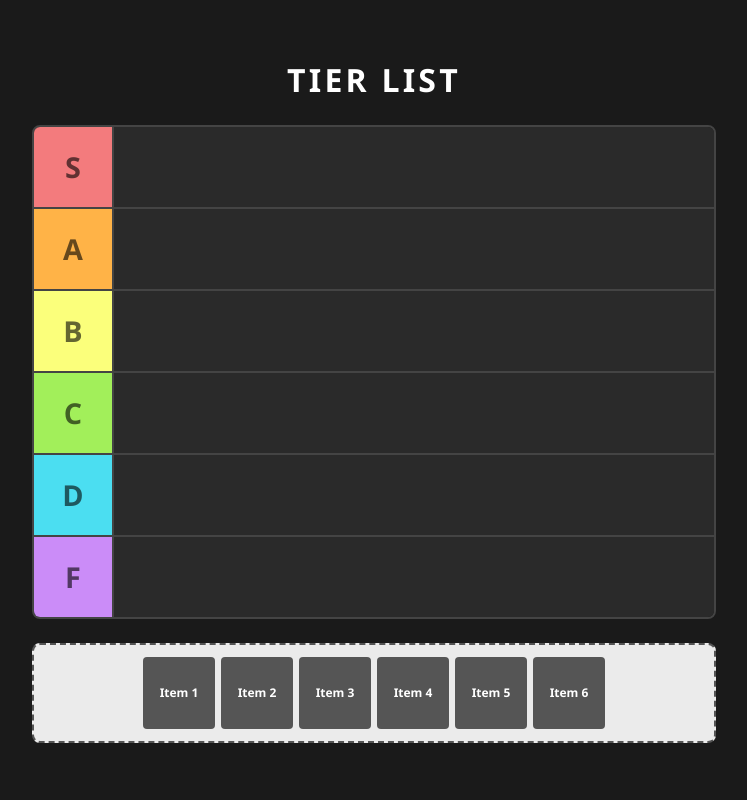
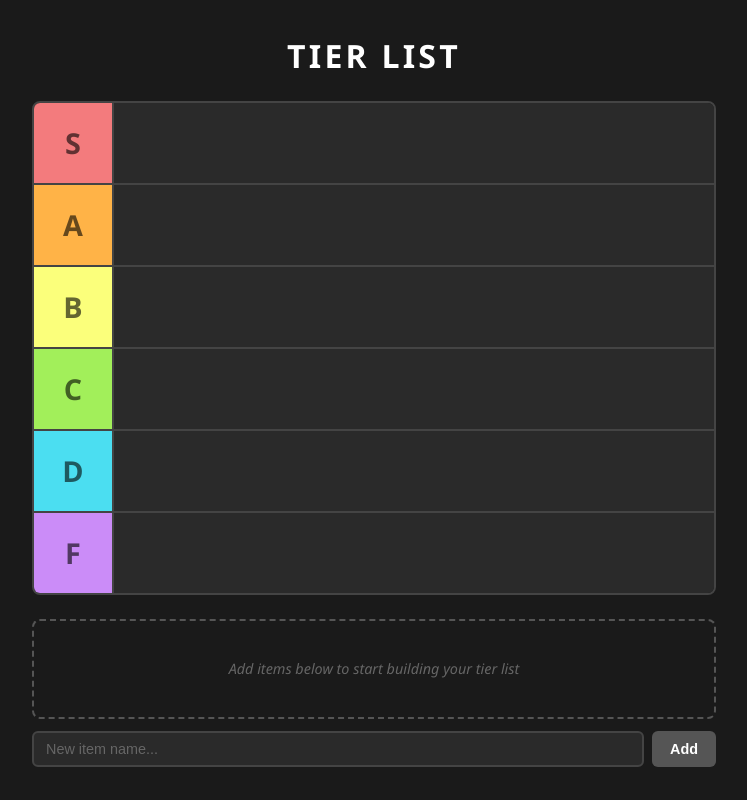
Before and after one commit to ishankgupta95/tier_list, a React (Vite) app: page / in a window 1280 px wide. Shown: the whole page, without its empty margins (266-1013 px from the left). Built offline with nearby package versions, Linux system fonts and the light colour scheme.

Commit message:
added functionality to remove items after they have been added. Default items are removed

```diff
--- a/src/App.css
+++ b/src/App.css
@@ -119,3 +119,79 @@ body {
 .draggable-item:active {
   cursor: grabbing;
 }
+
+.item-name {
+  width: 100%;
+  text-align: center;
+  word-break: break-word;
+}
+
+
+.item-delete-btn {
+  position: absolute;
+  top: 2px;
+  right: 2px;
+  width: 16px;
+  height: 16px;
+  display: none;
+  align-items: center;
+  justify-content: center;
+  background: rgba(0, 0, 0, 0.5);
+  color: #fff;
+  border: none;
+  border-radius: 50%;
+  font-size: 0.75rem;
+  line-height: 1;
+  cursor: pointer;
+  padding: 0;
+}
+
+.draggable-item:hover .item-delete-btn {
+  display: flex;
+}
+
+.item-delete-btn:hover {
+  background: #e53e3e;
+}
+
+.add-item-form {
+  display: flex;
+  gap: 8px;
+  margin-top: 12px;
+}
+
+.add-item-input {
+  flex: 1;
+  padding: 8px 12px;
+  border-radius: 6px;
+  border: 2px solid #444;
+  background-color: #2a2a2a;
+  color: #fff;
+  font-size: 0.9rem;
+  outline: none;
+  transition: border-color 0.15s ease;
+}
+
+.add-item-input:focus {
+  border-color: #888;
+}
+
+.add-item-input::placeholder {
+  color: #666;
+}
+
+.add-item-btn {
+  padding: 8px 18px;
+  border-radius: 6px;
+  border: none;
+  background-color: #555;
+  color: #fff;
+  font-size: 0.9rem;
+  font-weight: 600;
+  cursor: pointer;
+  transition: background-color 0.15s ease;
+}
+
+.add-item-btn:hover {
+  background-color: #777;
+}
--- a/src/App.tsx
+++ b/src/App.tsx
@@ -13,15 +13,18 @@ const TIER_CONFIG = [
   { id: 'F', tierLabel: 'F', color: '#cb8cf8' },
 ];
 
+type Item = { id: string; name: string; tier?: string };
+
 function App() {
-  const [items, setItems] = useState([
-    { id: '1', name: 'Item 1' },
-    { id: '2', name: 'Item 2' },
-    { id: '3', name: 'Item 3' },
-    { id: '4', name: 'Item 4' },
-    { id: '5', name: 'Item 5' },
-    { id: '6', name: 'Item 6' },
-  ]);
+  const [items, setItems] = useState<Item[]>([]);
+
+  function handleAddItem(name: string) {
+    setItems((prev) => [...prev, { id: crypto.randomUUID(), name }]);
+  }
+
+  function handleDeleteItem(id: string) {
+    setItems((prev) => prev.filter((item) => item.id !== id));
+  }
 
   function handleDragEnd(event: DragEndEvent) {
     const { active, over } = event;
@@ -45,11 +48,20 @@ function App() {
       <DndContext onDragEnd={handleDragEnd}>
         <div className="tier-list-container">
           {TIER_CONFIG.map((tier) => (
-            <TierList key={tier.id} tier={tier} items={items} />
+            <TierList
+              key={tier.id}
+              tier={tier}
+              items={items}
+              onDelete={handleDeleteItem}
+            />
           ))}
         </div>
         <div className="pool-container">
-          <ItemList items={items} />
+          <ItemList
+            items={items}
+            onAddItem={handleAddItem}
+            onDelete={handleDeleteItem}
+          />
         </div>
       </DndContext>
     </div>
--- a/src/components/DraggableItem.tsx
+++ b/src/components/DraggableItem.tsx
@@ -2,9 +2,10 @@ import { useDraggable } from "@dnd-kit/core";
 
 type Props = {
   item: { id: string; name: string };
+  onDelete: (id: string) => void;
 };
 
-export const DraggableItem = ({ item }: Props) => {
+export const DraggableItem = ({ item, onDelete }: Props) => {
   const { attributes, listeners, setNodeRef, transform, isDragging } = useDraggable({ id: item.id });
 
   return (
@@ -19,7 +20,15 @@ export const DraggableItem = ({ item }: Props) => {
         zIndex: isDragging ? 999 : undefined,
       }}
     >
-      {item.name}
+      <span className="item-name">{item.name}</span>
+      <button
+        className="item-delete-btn"
+        onPointerDown={(e) => e.stopPropagation()}
+        onClick={() => onDelete(item.id)}
+        title="Remove item"
+      >
+        ×
+      </button>
     </div>
   );
 };
--- a/src/components/ItemList.tsx
+++ b/src/components/ItemList.tsx
@@ -1,26 +1,55 @@
+import { useState } from "react";
 import { useDroppable } from "@dnd-kit/core";
 import { DraggableItem } from "./DraggableItem";
 
 type Props = {
   items: { id: string; name: string; tier?: string }[];
+  onAddItem: (name: string) => void;
+  onDelete: (id: string) => void;
 };
 
-export const ItemList = ({ items }: Props) => {
+export const ItemList = ({ items, onAddItem, onDelete }: Props) => {
   const { setNodeRef, isOver } = useDroppable({ id: "pool" });
+  const [input, setInput] = useState("");
 
   const unplacedItems = items.filter((item) => !item.tier);
+  const hasAnyItems = items.length > 0;
+
+  function handleSubmit(e: React.FormEvent) {
+    e.preventDefault();
+    const trimmed = input.trim();
+    if (!trimmed) return;
+    onAddItem(trimmed);
+    setInput("");
+  }
 
   return (
+    <div>
       <div
         ref={setNodeRef}
         className="item-pool"
-      style={{ backgroundColor: isOver ? "#d4d4d4" : "#ebebeb" }}
+        style={{ backgroundColor: isOver ? "#d4d4d4" : undefined }}
       >
-      {unplacedItems.length === 0 ? (
+        {!hasAnyItems ? (
+          <span className="pool-empty">Add items below to start building your tier list</span>
+        ) : unplacedItems.length === 0 ? (
           <span className="pool-empty">All items placed!</span>
         ) : (
-        unplacedItems.map((item) => <DraggableItem key={item.id} item={item} />)
+          unplacedItems.map((item) => (
+            <DraggableItem key={item.id} item={item} onDelete={onDelete} />
+          ))
         )}
+      </div>
+      <form className="add-item-form" onSubmit={handleSubmit}>
+        <input
+          className="add-item-input"
+          type="text"
+          placeholder="New item name..."
+          value={input}
+          onChange={(e) => setInput(e.target.value)}
+        />
+        <button className="add-item-btn" type="submit">Add</button>
+      </form>
     </div>
   );
 };
--- a/src/components/TierList.tsx
+++ b/src/components/TierList.tsx
@@ -4,9 +4,10 @@ import { DraggableItem } from "./DraggableItem";
 type Props = {
   tier: { id: string; tierLabel: string; color: string };
   items: { id: string; name: string; tier?: string }[];
+  onDelete: (id: string) => void;
 };
 
-export const TierList = ({ tier, items }: Props) => {
+export const TierList = ({ tier, items, onDelete }: Props) => {
   const { setNodeRef, isOver } = useDroppable({ id: tier.id });
 
   const tierItems = items.filter((item) => item.tier === tier.tierLabel);
@@ -19,10 +20,10 @@ export const TierList = ({ tier, items }: Props) => {
       <div
         ref={setNodeRef}
         className="tier-items-wrapper"
-        style={{ backgroundColor: isOver ? "#d4d4d4" : "#2a2a2a" }}
+        style={{ backgroundColor: isOver ? "#3a3a3a" : "#2a2a2a" }}
       >
         {tierItems.map((item) => (
-          <DraggableItem key={item.id} item={item} />
+          <DraggableItem key={item.id} item={item} onDelete={onDelete} />
         ))}
       </div>
     </div>
```
Lines whose indentation alone changed are shown as unchanged.
